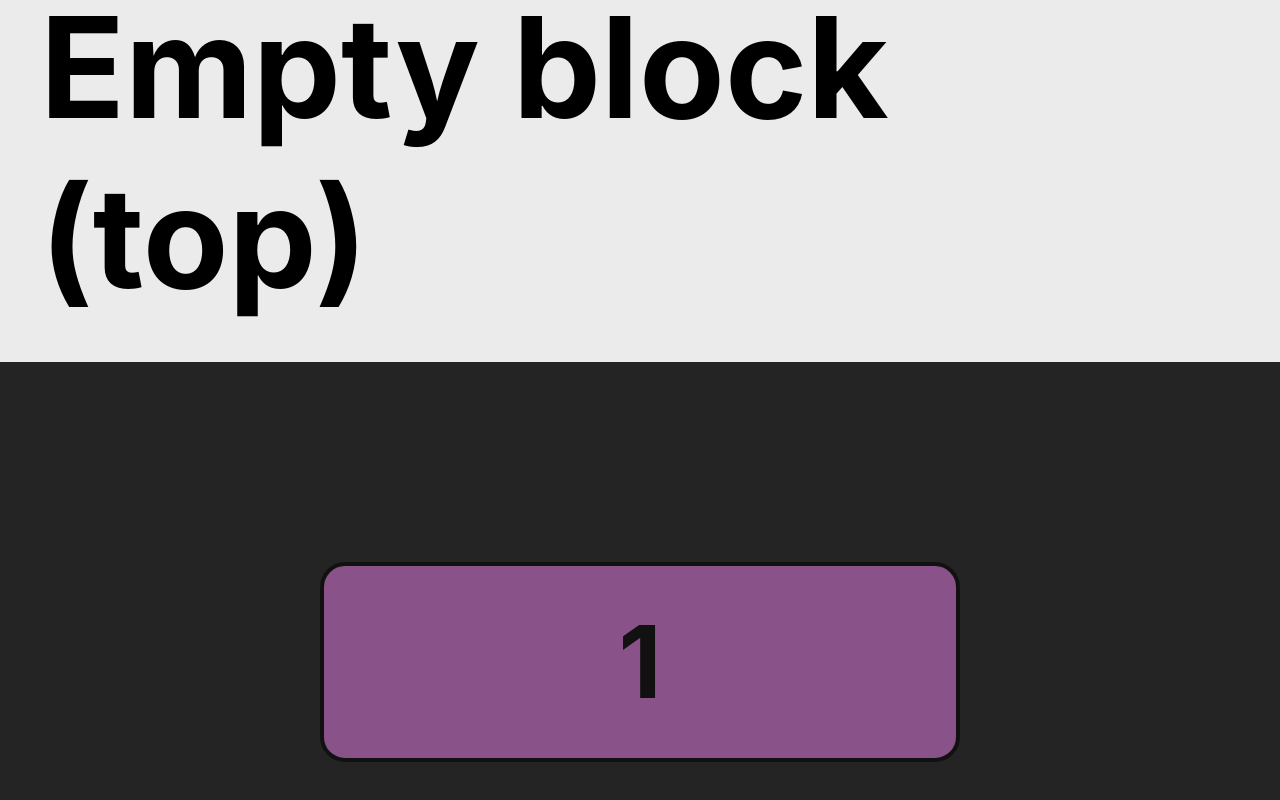
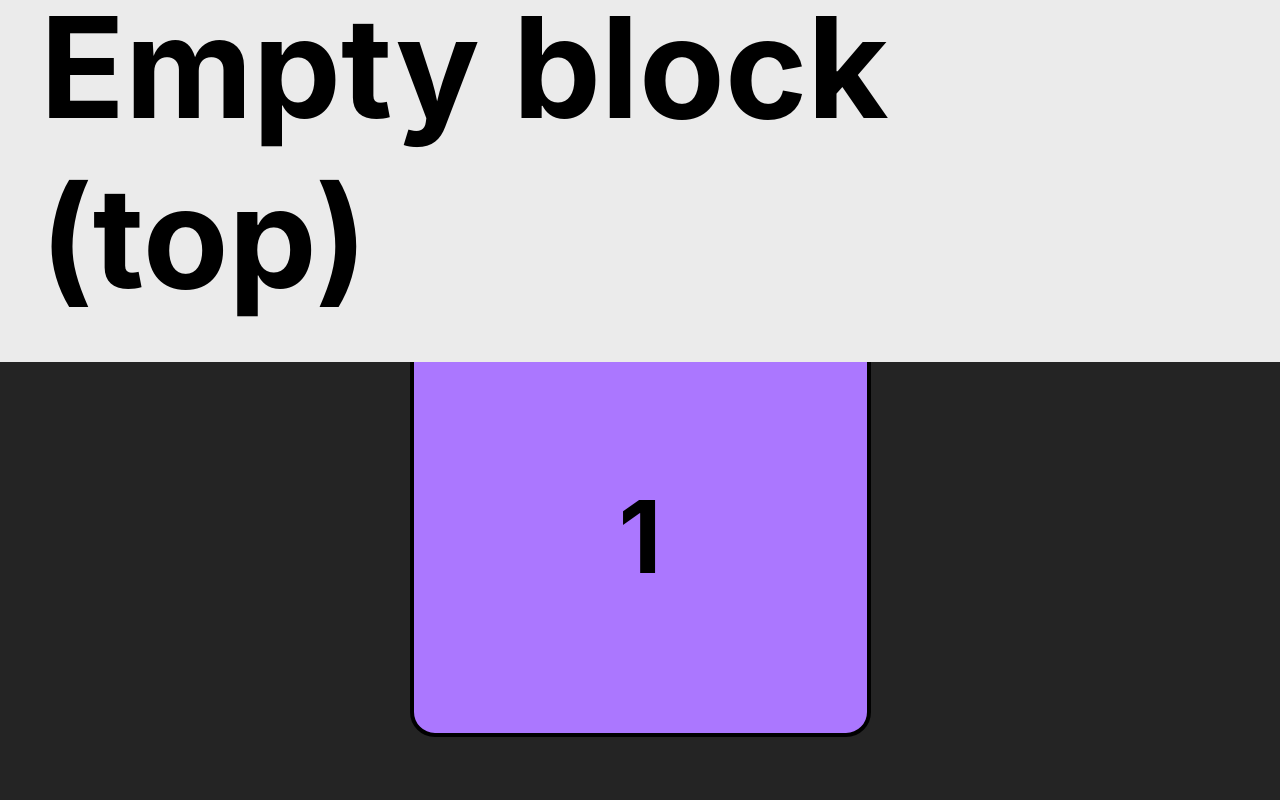
Before and after one commit to gudkovWay/evitan-slider, a React (Vite) app: page / in a window 1280 px wide. Shown: the part 438-1238 px from the top of the page. Built offline with nearby package versions, Linux system fonts and the light colour scheme.

Commit message:
fixes motion & width|height for cards

```diff
--- a/src/assets/cards.ts
+++ b/src/assets/cards.ts
@@ -1,7 +1,7 @@
 export const cards = [
-  { id: 1, text: "1", background: "violet" },
-  { id: 2, text: "2", background: "red" },
-  { id: 3, text: "3", background: "blue" },
-  { id: 4, text: "4", background: "green" },
-  { id: 5, text: "5", background: "yellow" },
+  { id: 1, text: "1", background: "#AB77FF" },
+  { id: 2, text: "2", background: "#FF8A8A" },
+  { id: 3, text: "3", background: "#ABFFAD" },
+  { id: 4, text: "4", background: "#80ECFF" },
+  { id: 5, text: "5", background: "#E986FF" },
 ];
--- a/src/components/CardSlider/ui/CardSlider/CardSlider.css
+++ b/src/components/CardSlider/ui/CardSlider/CardSlider.css
@@ -16,8 +16,10 @@
 }
 
 .content {
-  height: 50%;
-  width: 50%;
+  width: 100%;
+  max-width: 922px;
+  height: 100%;
+  max-height: 648px;
   border-radius: 25px;
   border: 4px solid #000;
   display: flex;
@@ -34,3 +36,16 @@
   bottom: 0;
   margin: auto;
 }
+
+@media screen and (max-width: 768px) {
+  .content {
+    max-width: 384px;
+    max-height: 320px;
+  }
+}
+@media screen and (max-width: 1920px) {
+  .content {
+    max-width: 461px;
+    max-height: 614px;
+  }
+}
--- a/src/components/CardSlider/ui/CardSlider/CardSlider.tsx
+++ b/src/components/CardSlider/ui/CardSlider/CardSlider.tsx
@@ -17,7 +17,7 @@ export const CardSlider: FC<CardSliderProps> = ({ cards }) => {
   useEffect(() => {
     const ctx = gsap.context(() => {
       const contents = gsap.utils.toArray(".content");
-      gsap.set(contents, { autoAlpha: 0, y: 500 });
+      gsap.set(contents, { autoAlpha: 1, y: 500 });
 
       const tl = gsap.timeline({
         scrollTrigger: {
@@ -31,9 +31,9 @@ export const CardSlider: FC<CardSliderProps> = ({ cards }) => {
 
       contents.forEach((content) => {
         tl.to(content, {
-          keyframes: { y: [100, 75], autoAlpha: [0.5, 1] },
+          keyframes: { y: [-25, 50], autoAlpha: [1] },
           ease: "power3.inOut",
-          autoAlpha: 0,
+          autoAlpha: 1,
           duration: 1,
         });
       });
```
